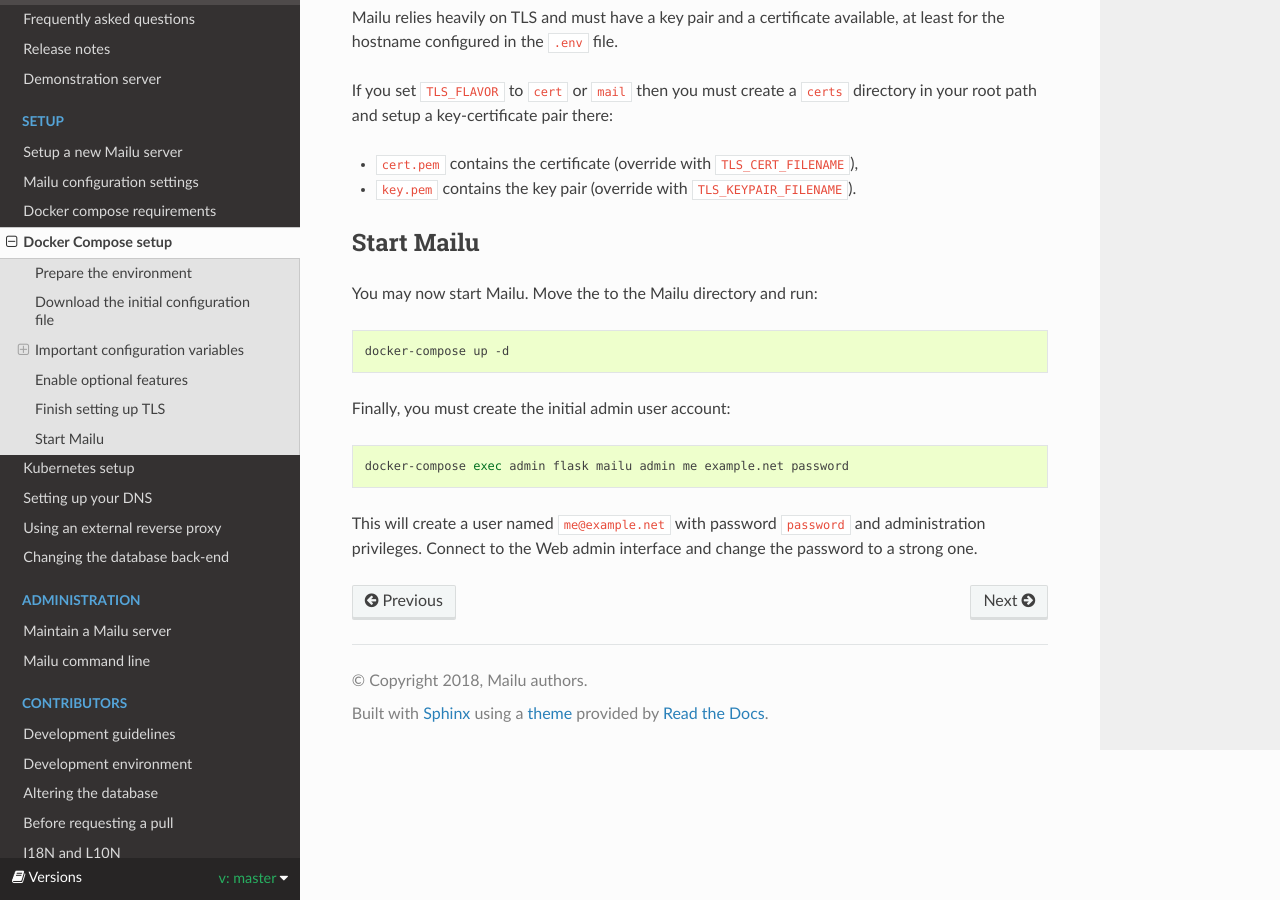
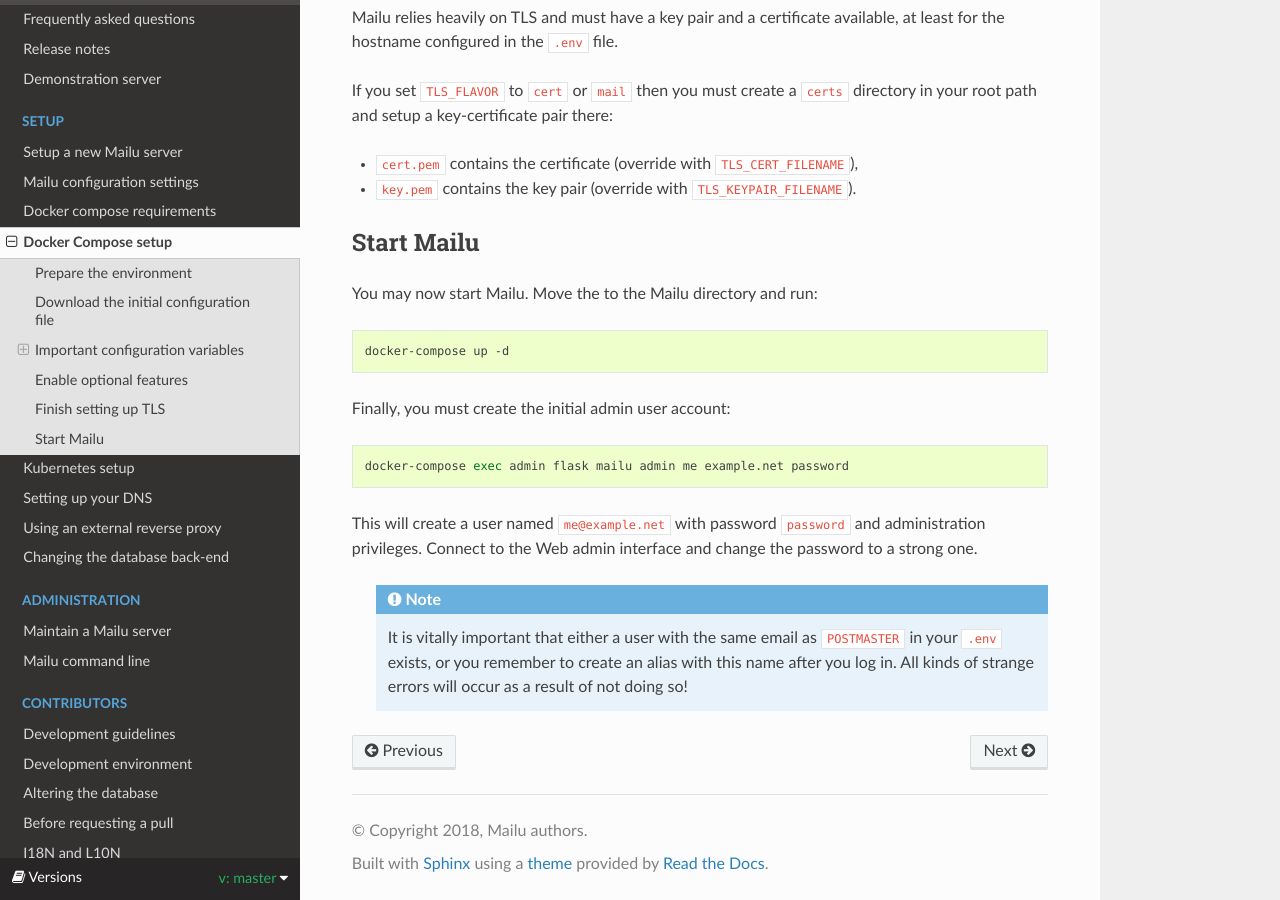
Before and after one commit to Mailu/Mailu, a Sphinx documentation site: the page built from docs/compose/setup.rst, in a window 1280 px wide and 900 px high, scrolled down 2948 px. Built offline with Sphinx 7.4.7 and the Read the Docs theme 2.0.0, drawn with Linux system fonts in a browser that asks for light colours; formulas are drawn with MathJax 3.

Commit message:
Add reminder for users not to forget POSTMASTER account or alias

```diff
--- a/docs/compose/setup.rst
+++ b/docs/compose/setup.rst
@@ -154,3 +154,5 @@ Finally, you must create the initial admin user account:
   docker-compose exec admin flask mailu admin me example.net password
 
 This will create a user named ``me@example.net`` with password ``password`` and administration privileges. Connect to the Web admin interface and change the password to a strong one.
+
+  .. note:: It is vitally important that either a user with the same email as ``POSTMASTER`` in your ``.env`` exists, or you remember to create an alias with this name after you log in. All kinds of strange errors will occur as a result of not doing so!
```
